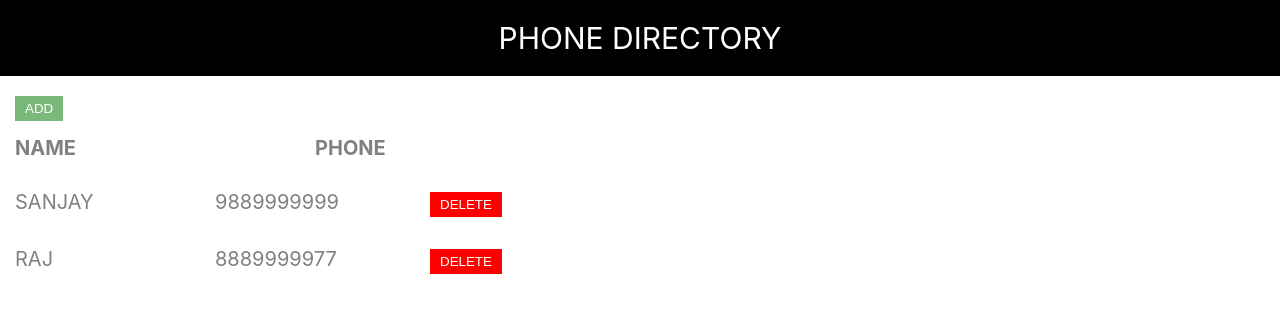
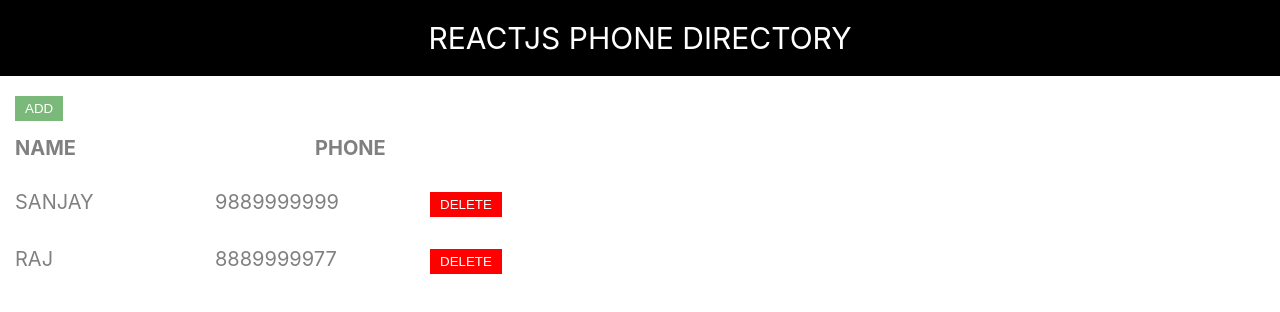
Before and after one commit to sanjaytriumph/phonedirectory, a React (Create React App) app: page / in a window 1280 px wide. Shown: the top 312 px of the page. Built offline with nearby package versions, Linux system fonts and the light colour scheme.

Commit message:
Header text added using component props

```diff
--- a/src/App.js
+++ b/src/App.js
@@ -15,7 +15,7 @@ function App() {
 ]
   return (
     <div>
-      <Header/>
+      <Header headertext="Reactjs Phone Directory"/>
       <button>Add</button>
       <div className="field-row">
         <span className="field-item strong">Name</span>
@@ -36,6 +36,7 @@ function App() {
           )
         })
       }
+
     </div>
   );
 }
--- a/src/Header.js
+++ b/src/Header.js
@@ -1,6 +1,6 @@
 import React from 'react';
 import './Header.css';
-const Header = function(){
+const Header = function(props){
     let headerStyle = {
         background: '#000',
         color: '#fff',
@@ -8,7 +8,7 @@ const Header = function(){
         padding: 20
     }
     return(
-        <div className="header" style={headerStyle}>Phone Directory</div>
+        <div className="header" style={headerStyle}>{props.headertext}</div>
     )
 }
 
```
Also changed, not shown: src/App.css (line endings or trailing spaces).
